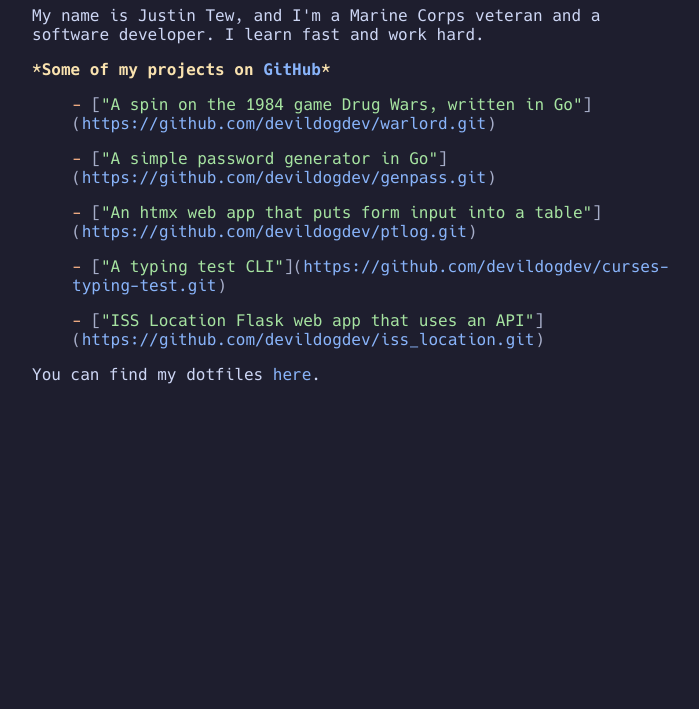
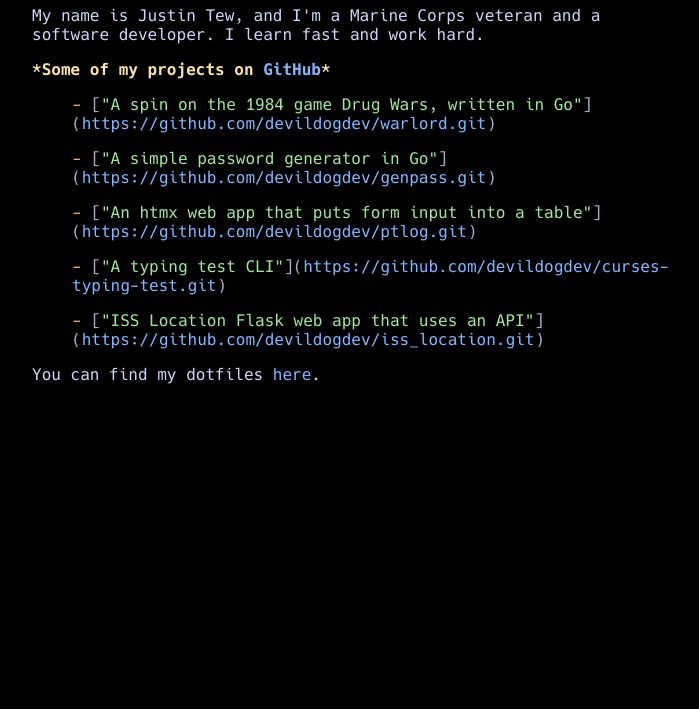
Before and after one commit to devildogdev/devildogdev.github.io, a plain HTML site: page index.html in a window 1280 px wide. Shown: the part 91-800 px from the top of the page, without its empty margins (288-987 px from the left). Drawn offline with Linux system fonts and the light colour scheme.

Commit message:
Black background

```diff
--- a/style.css
+++ b/style.css
@@ -1,5 +1,5 @@
 body {
-    background: #1e1e2e;
+    background: #000000;
     color: #cdd6f4;
     font-family: Hack, monospace;
     font-size: 1rem;
```
